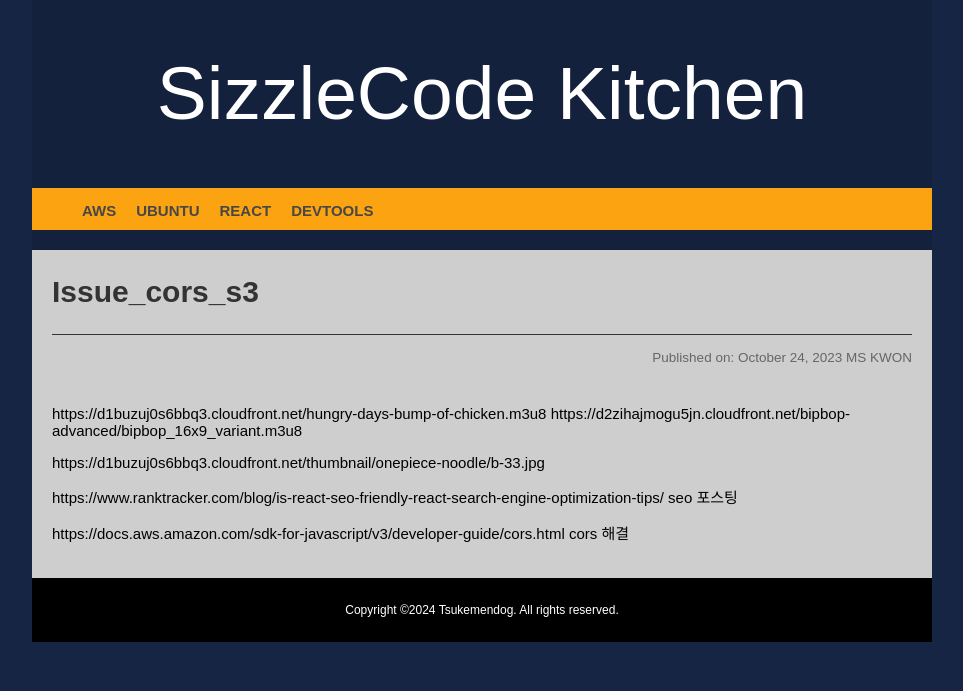
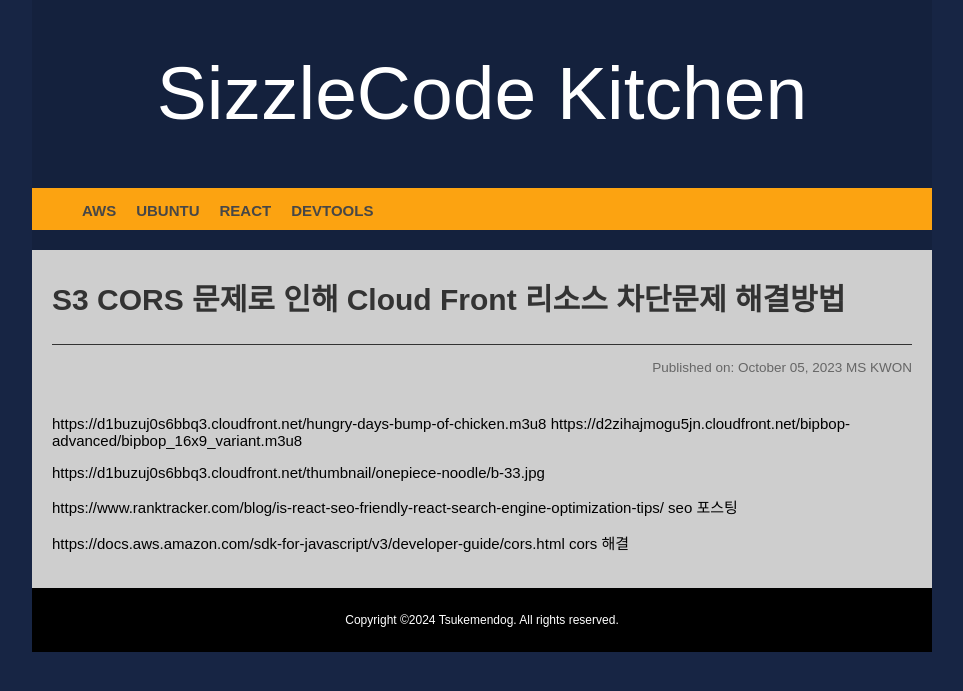
Before and after one commit to tsukemandev/tsukemandev.github.io, a Jekyll site: the page built from _posts/ko/aws/s3/2023-10-24-issue_cors_s3.md, in a window 1280 px wide. Shown: the top 691 px of the page, without its empty margins (158-1121 px from the left). Built offline with Jekyll 4.4.1, drawn with Linux system fonts in a browser that asks for light colours; our own code applies the rules of GitHub Pages for plain Markdown files.

```diff
--- a/_posts/ko/aws/s3/2023-10-24-issue_cors_s3.md
+++ b/_posts/ko/aws/s3/2023-10-24-issue_cors_s3.md
@@ -1,3 +1,13 @@
+---
+layout: post
+title:  "S3 CORS 문제로 인해 Cloud Front 리소스 차단문제 해결방법"
+permalink: /ko/:categories/cors
+date:  2023-10-05 22:04:15
+categories: aws s3 cloudfront issue
+excerpt: S3 CORS 문제로 인해 Cloud Front 리소스 차단문제 해결방법
+thumbnail: /aws/s3/amazon-s3-logo.svg
+---
+
 
 https://d1buzuj0s6bbq3.cloudfront.net/hungry-days-bump-of-chicken.m3u8
 https://d2zihajmogu5jn.cloudfront.net/bipbop-advanced/bipbop_16x9_variant.m3u8
```
Also changed, not shown: assets/img/aws/s3/amazon-s3-logo.svg (added), favicon/manifest.json.
